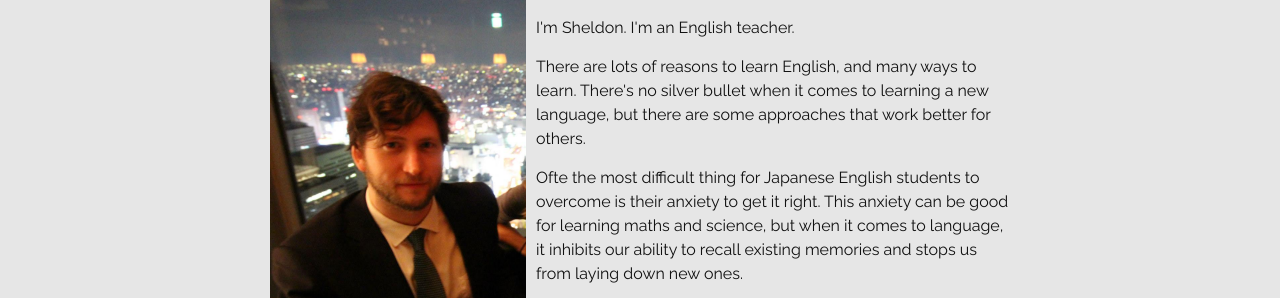
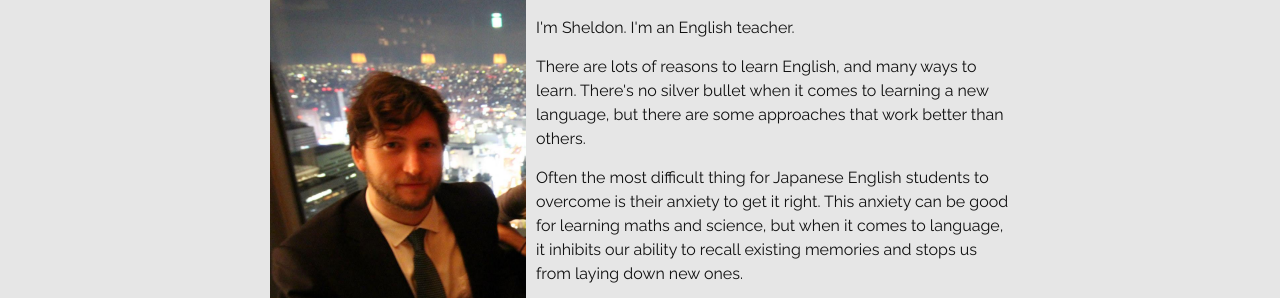
Before and after one commit to drzel/old-website, a Jekyll site: the page built from about.html, in a window 1280 px wide. Shown: the part 187-485 px from the top of the page. Built offline with Jekyll 4.4.1, drawn with Linux system fonts in a browser that asks for light colours.

Commit message:
Update about.html

```diff
--- a/about.html
+++ b/about.html
@@ -12,8 +12,8 @@ title: About Sheldon
 	<div class="about-body">
 		<p>Hey, how's it going?</p>
 		<p>I'm Sheldon. I'm an English teacher.</p>
-		<p>There are lots of reasons to learn English, and many ways to learn. There's no silver bullet when it comes to learning a new language, but there are some approaches that work better for others.</p>
-		<p>Ofte the most difficult thing for Japanese English students to overcome is their anxiety to get it right. This anxiety can be good for learning maths and science, but when it comes to language, it inhibits our ability to recall existing memories and stops us from laying down new ones.</p>
+		<p>There are lots of reasons to learn English, and many ways to learn. There's no silver bullet when it comes to learning a new language, but there are some approaches that work better than others.</p>
+		<p>Often the most difficult thing for Japanese English students to overcome is their anxiety to get it right. This anxiety can be good for learning maths and science, but when it comes to language, it inhibits our ability to recall existing memories and stops us from laying down new ones.</p>
 		<p>English Over Coffee focuses on teaching Japanese English students in a a relaxed, chilled out environment, with the benefit of a beautifully blended coffee (included in the lesson price).</p>
 		<p>Send me a message on Line and lets meet for your first lesson!</p>
 	</div>
```
